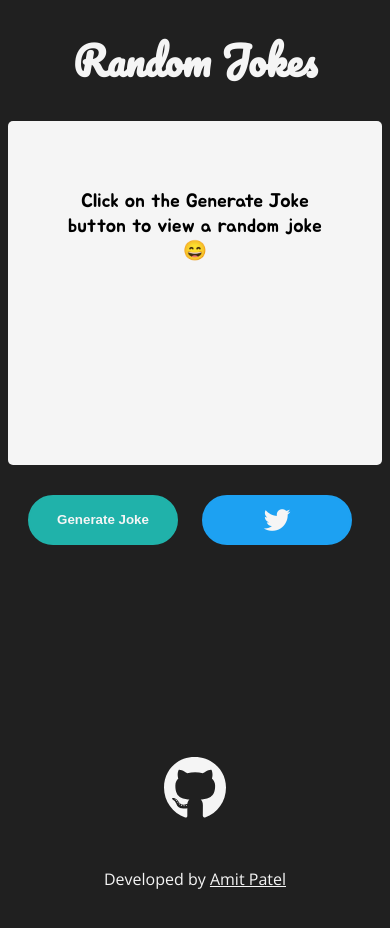
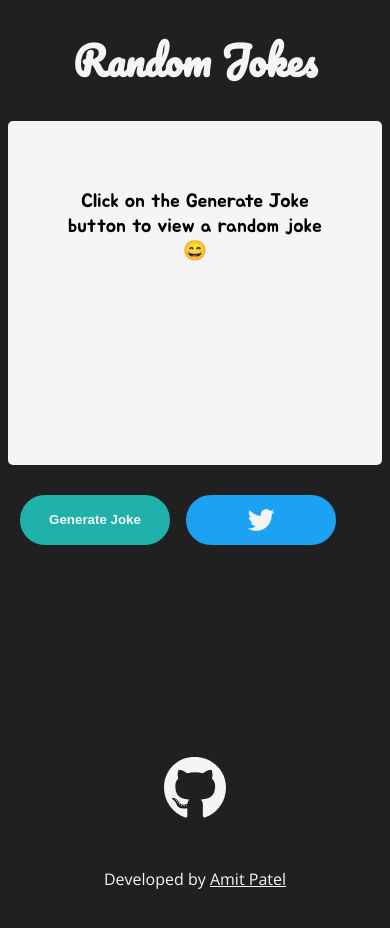
Before and after one commit to AmitP88/Random-Joke-Machine, a plain HTML site: page index.html in a window 390 px wide. Drawn offline with nearby package versions, Linux system fonts and the light colour scheme.

Commit message:
adjusted left margin for .buttons on mobile

```diff
--- a/media_queries.css
+++ b/media_queries.css
@@ -26,10 +26,6 @@
         width: 400px;
     }
 
-    button {
-        margin-left: 2%;
-    }
-
     footer {
         margin-top: 20%;
         margin-bottom: 10%;
@@ -38,7 +34,7 @@
 
 @media only screen and (min-width: 375px){
     button {
-        margin-left: 5%;
+        margin-left: 3%;
     }
 
     footer {
```
